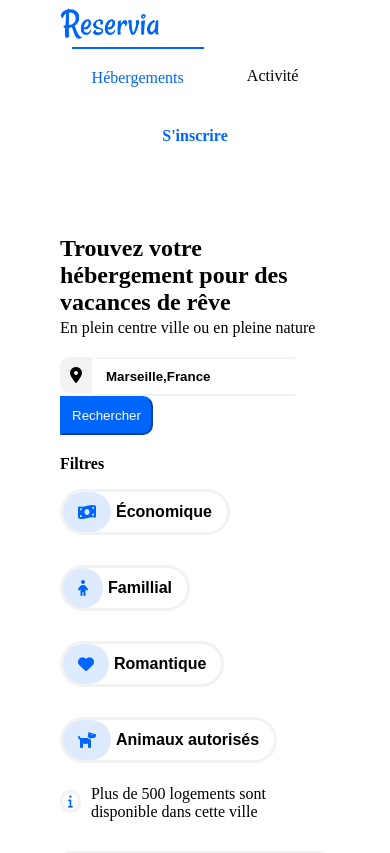
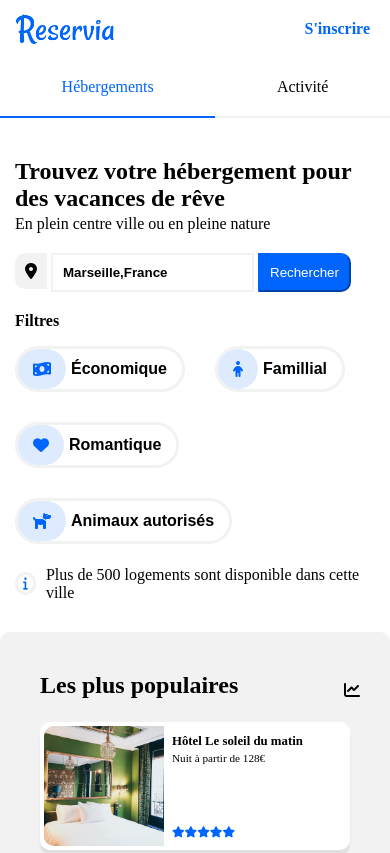
Before and after one commit to vanessa-lanquetin/VanessaLanquetin_2_08092021, a website: page index.html in a window 390 px wide. Shown: the top 853 px of the page. Drawn offline with Linux system fonts and the light colour scheme; a web font is replaced by a local one.

Commit message:
responsive for all Chromes Models and ajustement on responsible for all chrome models and adjustment for the search bar and for the size of the activity images

```diff
--- a/index.html
+++ b/index.html
@@ -31,17 +31,19 @@
       </div>
       <!-- Header version Mobile-->
       <div id="container-navMobile">
+        <div id="container-logo">
         <img
           id="logoReservia"
           src="Assets/Img/logo/Reservia@3x.png"
           alt="logo"
         />
-        <nav>
-          <a class="nav-items" id="nav-hebergement" href="#hebergement"
-            >Hébergements</a
-          >
-          <a class="nav-items" id="nav-activity" href="#activities">Activité</a>
-          <a class="nav-items" id="nav-inscription"> S'inscrire</a>
+        <a class="nav-items" id="nav-inscription"> S'inscrire</a>
+        </div>
+        <nav id="nav-mobile">
+          <a class="nav-items" id="nav-hebergement-mobile" href="#hebergement"
+            >Hébergements</a          >
+          <a class="nav-items" id="nav-activity-mobile" href="#activities">Activité</a>
+
         </nav>
       </div>
     </header>
--- a/style.css
+++ b/style.css
@@ -41,7 +41,7 @@ figure {
   margin: 0px 20px 20px 10px;
   box-shadow: rgba(0, 0, 0, 0.075) 0px 5px 2px;
 }
-figure:hover{
+figure:hover {
   transform: scale(1.1);
   transition: 100ms;
 }
@@ -56,8 +56,37 @@ header {
   flex-wrap: wrap;
   justify-content: space-between;
 }
+/* Header version mobile */
+#container-navMobile {
+  display: flex;
+  flex-direction: column;
+  width: 100%;
+}
+#container-logo {
+  display: flex;
+  width: 100%;
+  justify-content: space-between;
+}
+#nav-mobile {
+  display: flex;
+  flex-direction: row;
+  flex-grow: 1;
+  width: 100%;
+  justify-content: center;
+  text-align: center;
+}
+#nav-hebergement-mobile {
+  color: #0065fc;
+  border-bottom: 2px solid #0065fc;
+  flex-grow: 1;
+}
+#nav-activity-mobile {
+  border-bottom: 2px solid #f2f2f2;
+  flex-grow: 1;
+}
+
 /* Header version Desktop */
-#container-navDesktop{
+#container-navDesktop {
   display: flex;
   flex-wrap: wrap;
   justify-content: space-between;
@@ -90,7 +119,7 @@ nav {
   color: #0065fc;
   font-weight: 700;
 }
-#container-navMobile{
+#container-navMobile {
   display: none;
 }
 /* Section 1 */
@@ -106,8 +135,6 @@ form {
 }
 input {
   border: 2px solid #f2f2f2;
-  border-right: none;
-  border-left: none;
   padding: 10px;
   font-weight: bold;
 }
@@ -120,24 +147,23 @@ input {
   padding: 10px;
   cursor: pointer;
 }
-#search:hover{
-    transform: scale(1.1);
+#search:hover {
+  transform: scale(1.1);
 }
 /* Filters */
 #container-filters {
   margin-top: 20px;
   display: flex;
   align-items: center;
-
 }
-#filters{
+#filters {
   margin-right: 30px;
 }
 ul {
   display: flex;
   padding: 0;
   flex-wrap: wrap;
-  gap: 30px
+  gap: 30px;
 }
 li {
   list-style: none;
@@ -154,7 +180,7 @@ li {
 .btn-filter:hover {
   transform: scale(1.2);
   transition: 100ms;
-  border: 2px solid #0065fc
+  border: 2px solid #0065fc;
 }
 .icon-filter {
   color: #0065fc;
@@ -177,7 +203,7 @@ li {
   color: #0065fc;
   padding: 2px 5px 2px 5px;
   border-radius: 60px;
-  border: 3px solid rgb(242, 242, 242);
+  border: 3px solid #f2f2f2;
   font-size: 13px;
   margin-right: 10px;
 }
@@ -191,7 +217,6 @@ li {
   display: flex;
   justify-content: space-around;
   flex-grow: 1;
-
 }
 .partHebergements {
   background-color: #f2f2f2;
@@ -219,33 +244,35 @@ span {
   font-size: 0.7em;
   display: flex;
   justify-content: left;
-  color:#f2f2f2 ;
+  color: #f2f2f2;
 }
 /* Régagles des ratings */
-.rating1 i:nth-of-type(5) { /* Grâce à "direction: rtl", le sens est inversé, Je sélectionne l'élément qui se trouve à cet emplacement (5) , c'est l'étoile 1 */
+.rating1 i:nth-of-type(5) {
+  /* Grâce à "direction: rtl", le sens est inversé, Je sélectionne l'élément qui se trouve à cet emplacement (5) , c'est l'étoile 1 */
   color: #0065fc; /* L'étoile 1 sera bleu */
 }
 .rating2 i:nth-of-type(4)~i, /* Je sélectionne les élements qui sont après (4), je sélectionne l'étoile 1 (5)*/
-.rating2 i:nth-of-type(4) { /* Je sélectionne l'étoile 2 (4) */
+.rating2 i:nth-of-type(4) {
+  /* Je sélectionne l'étoile 2 (4) */
   color: #0065fc; /* L'étoile 1 et 2 seront bleu*/
 }
 /* Je repète l'opération pour les autres étoiles */
-.rating3 i:nth-of-type(3)~i,
+.rating3 i:nth-of-type(3) ~ i,
 .rating3 i:nth-of-type(3) {
   color: #0065fc;
 }
 
-.rating4 i:nth-of-type(2)~i,
+.rating4 i:nth-of-type(2) ~ i,
 .rating4 i:nth-of-type(2) {
   color: #0065fc;
 }
 
-.rating5 i:nth-of-type(1)~i,
+.rating5 i:nth-of-type(1) ~ i,
 .rating5 i:nth-of-type(1) {
   color: #0065fc;
 }
 /* Partie gauche */
-.partHebergements-left{
+.partHebergements-left {
   margin-right: 20px;
 }
 .part-left {
@@ -253,7 +280,6 @@ span {
   flex-direction: row;
   flex-wrap: wrap;
   margin: 20px 0px 0px 20px;
-
 }
 .imgHebergement-left {
   width: 260px;
@@ -270,13 +296,13 @@ span {
   margin-bottom: 30px;
   cursor: pointer;
 }
-#btn-more:hover{
+#btn-more:hover {
   transform: scale(1.1);
   transition: 100ms;
 }
 /* Partie droite */
-.part-right{
-  margin:0px 20px
+.part-right {
+  margin: 0px 20px;
 }
 #container-title-hebergement {
   display: flex;
@@ -343,74 +369,100 @@ footer {
 .itemFooter {
   line-height: 30px;
 }
-.itemFooter:hover{
+.itemFooter:hover {
   color: #0065fc;
 }
 
 /* Media queries */
-@media screen and (max-width:1462px) {
+@media screen and (max-width: 1462px) {
   /* Section 2 */
-  #hebergements{
+  #hebergements {
     flex-direction: column;
   }
-  .partHebergements-left{
+  .partHebergements-left {
     margin-bottom: 20px;
     width: 100%;
   }
   /* Section 3 */
-  #activities{
-  overflow: auto;
+  #activities {
+    overflow: auto;
   }
 }
-@media screen and (max-width:972px){
-  #container-filters{
+@media screen and (max-width: 972px) {
+  #container-filters {
     display: block;
   }
 }
-@media screen and (max-width:710px){
-  footer{
+@media screen and (max-width: 710px) {
+  footer {
     display: flex;
     flex-direction: column;
     gap: 0;
   }
 }
-@media screen and (max-width:376px){
-  #main-content{
-    padding:0;
-  }
-  #activities,#introduction{
-    padding:0 15px;
-  }
-  #container-navDesktop{
+@media screen and (max-width: 541px) {
+  /* Header */
+  #container-navDesktop {
     display: none;
   }
-  #container-navMobile{
+  #container-navMobile {
     display: flex;
     flex-direction: column;
   }
-  #hebergements{
+  #nav-mobile {
+    display: flex;
+    flex-direction: row;
+    flex-grow: 1;
+    width: 100%;
+    justify-content: center;
+  }
+  #logoReservia{
+    margin: 0 15px;
+  }
+  nav {
+    margin: 0;
+    flex-grow: 1;
+    width: 100%;
+  }
+  /* Général */
+  #main-content {
+    padding: 0;
+  }
+  #activities,
+  #introduction {
+    padding: 0 15px;
+  }
+  /* Section 2 */
+  #hebergements {
     display: flex;
     flex-direction: column-reverse;
   }
-  .imgHebergement-left{
+  .imgHebergement-left {
     width: 100%;
     height: inherit;
   }
-  .partHebergements-right{
+  .partHebergements-right {
     margin-bottom: 20px;
   }
-    /* Section 3 */
-  #activities{
-    overflow:unset;
+  /* Section 3 */
+  #activities {
+    overflow: unset;
   }
-  #activity-list{
+  #activity-list {
     display: flex;
     flex-direction: column;
   }
-  .figure-activity{
+  .figure-activity {
     margin: 0 0 15px 0;
   }
-  footer{
+  .imgTall {
+    min-width: 100%;
+  }
+  .imgSmall {
+    min-width: 100%;
+  }
+  /* Footer */
+  footer {
     padding: 20px;
   }
 }
```
